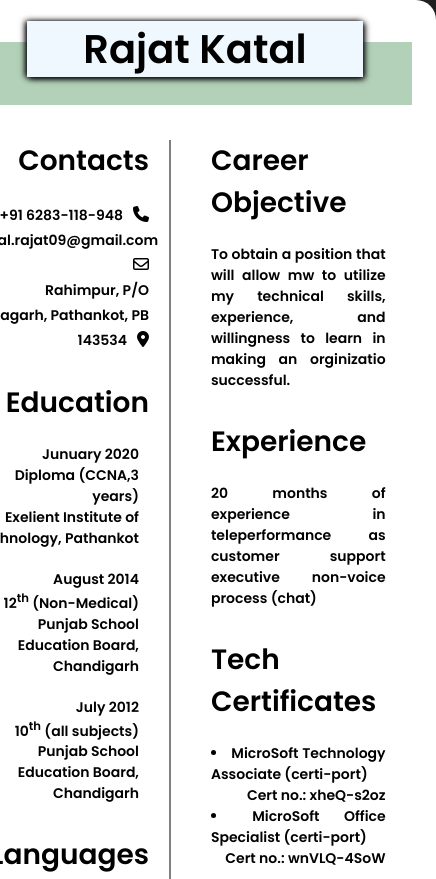
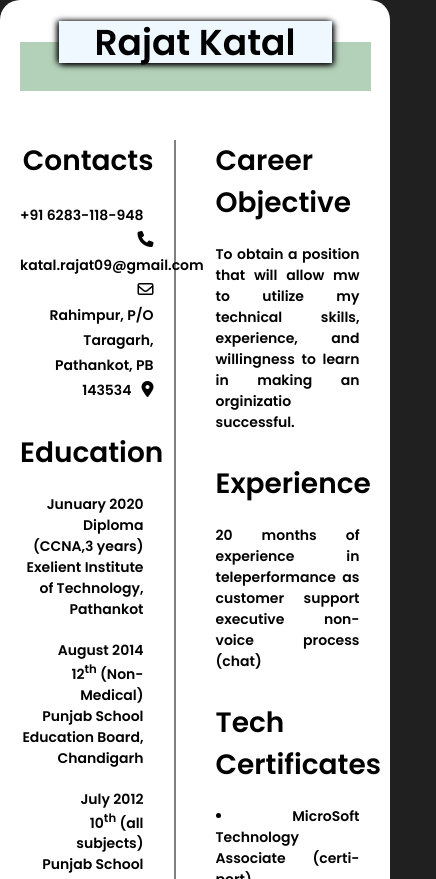
Before and after one commit to irajatkatal/Resume, a plain HTML site: page index.html in a window 390 px wide. Shown: the top 879 px of the page, 436 px wide, since content can reach past the window. Drawn offline with Linux system fonts and the light colour scheme.

Commit message:
Media qeury

```diff
--- a/resume.css
+++ b/resume.css
@@ -27,7 +27,7 @@ body{
     background-color: rgb(255, 255, 255);
     border-radius: 20px;
     width: 21cm;
-    min-height: 10vh;
+    min-height: 100vh;
     display: flex;
     flex-direction: column;
 }
@@ -141,9 +141,16 @@ handles only width */
     text-decoration: none;
     color: black;
 }
+@media only screen and (max-width: 600px) {
+    .main-container {
+      width: 100%;
+    }
+    .green-div{
+        height: 35%;
+    }
+    .colorless-div{
+        height: 30%;
+        font-size: 18px;
+    }
 
-@media print {
-    body {
-      background: none;
-    }
   }
```
Also changed, not shown: index.html (line endings or trailing spaces).
